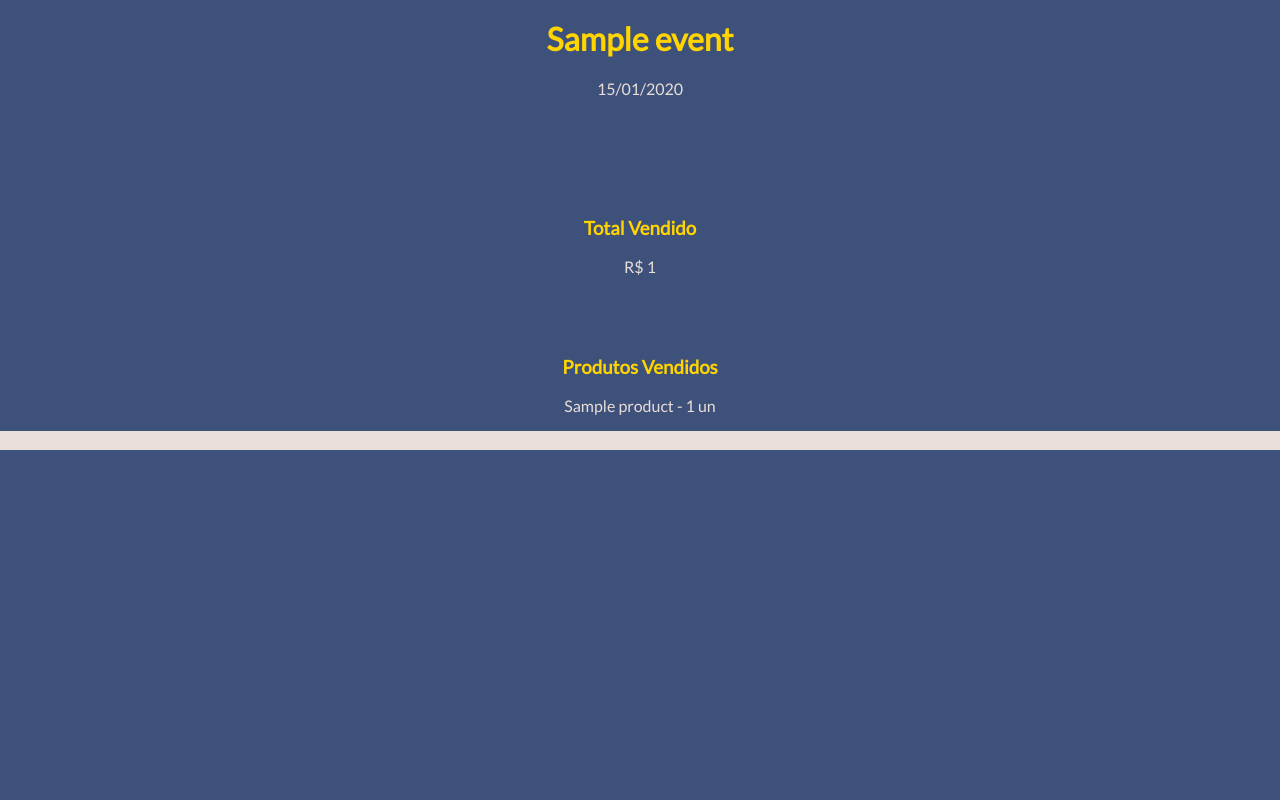
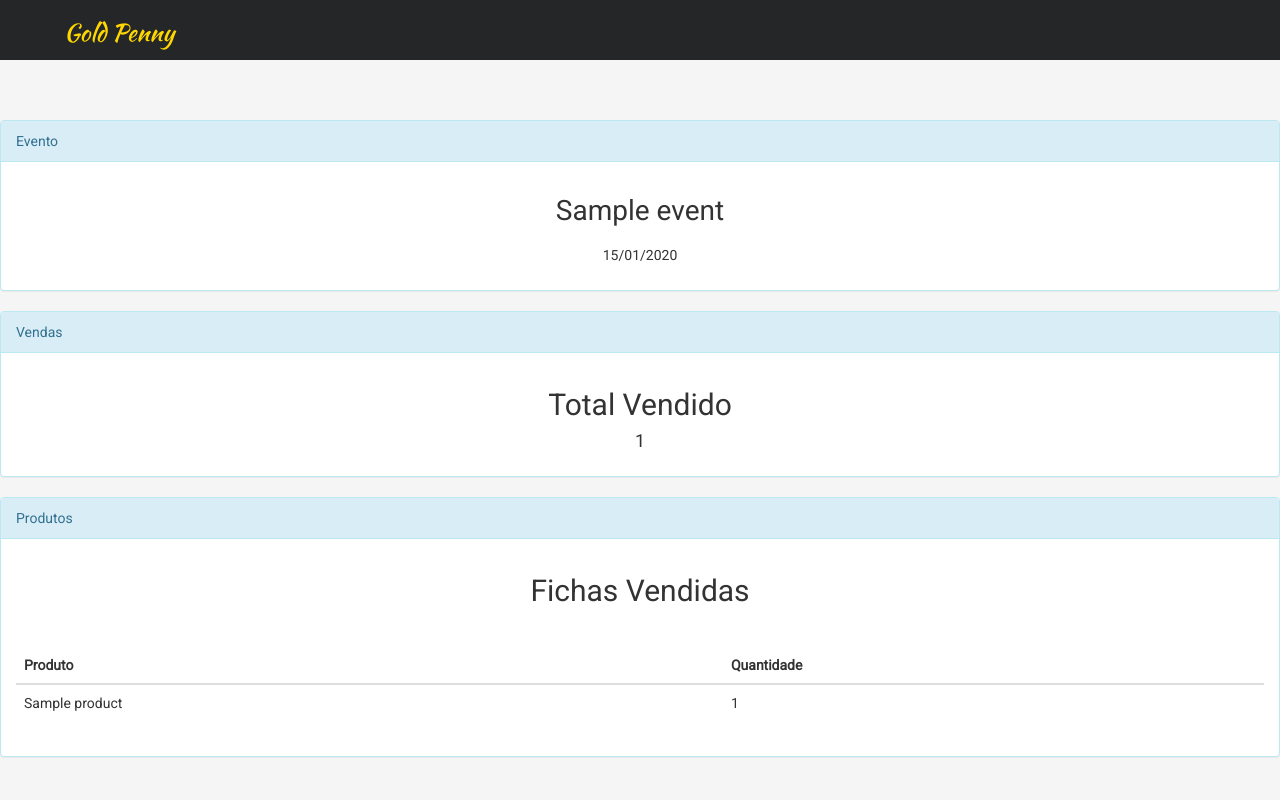
Before and after one commit to rodrigocam/gold-penny-api, a Python web app: template gold_penny/users/jinja2/users/home.jinja2 in a window 1280 px wide. Run offline with Jinja, Linux system fonts and the light colour scheme; the template is opened without the code that fills it: most values are stand-ins (such as "Sample title", 1, 10 or a date in 2020); some libraries are stand-ins or nearby versions.

Commit message:
Change home page and add currency format for total earnings

```diff
--- a/gold_penny/config/settings.py
+++ b/gold_penny/config/settings.py
@@ -140,5 +140,5 @@ STATICFILES_DIRS = [
     '/var/www/static/',
 ]
 
-#Django login
+# Django login
 LOGIN_REDIRECT_URL = 'index'
--- a/gold_penny/users/jinja2/users/base.jinja2
+++ b/gold_penny/users/jinja2/users/base.jinja2
@@ -1,15 +1,31 @@
 <!doctype html>
 <html>
     <head>
+        <title> Gold Penny </title>
+        <meta name="viewport" content="width=device-width, initial-scale=1">
+
+        <!-- Latest compiled and minified CSS -->
+        <link rel="stylesheet" href="https://maxcdn.bootstrapcdn.com/bootstrap/3.3.7/css/bootstrap.min.css">
+
+        <!-- jQuery library -->
+        <script src="https://ajax.googleapis.com/ajax/libs/jquery/3.3.1/jquery.min.js"></script>
+
+        <!-- Latest compiled JavaScript -->
+        <script src="https://maxcdn.bootstrapcdn.com/bootstrap/3.3.7/js/bootstrap.min.js"></script>
+
+        <link rel="stylesheet" href="https://cdnjs.cloudflare.com/ajax/libs/font-awesome/4.7.0/css/font-awesome.min.css">
+
+        <link rel="stylesheet" href="/static/css/main.css">
         <link rel="stylesheet" href="https://cdnjs.cloudflare.com/ajax/libs/normalize/8.0.0/normalize.min.css">
-        <link rel="stylesheet" href="/static/css/main.css">
-        <link rel="stylesheet" type="text/css" href="http://fonts.googleapis.com/css?family=Lato">
+        <link rel="stylesheet" type="text/css" href="http://fonts.googleapis.com/css?family=Kaushan+Script|Roboto">
     </head>
     <body>
-        <!--[if lte IE 9]>
-            <p class="browserupgrade">You are using an <strong>outdated</strong> browser. Please <a href="https://browsehappy.com/">upgrade your browser</a> to improve your experience and security.</p>
-        <![endif]-->
-        <div id="content">
+        <header>
+            <div class="top-menu">
+                <h3 class="logo">Gold Penny</h3>
+            </div>
+        </header>
+        <div class="content">
             {% block content %}
             {% endblock %}
         </div>
--- a/gold_penny/users/jinja2/users/home.jinja2
+++ b/gold_penny/users/jinja2/users/home.jinja2
@@ -1,15 +1,41 @@
 {% extends "users/base.jinja2" %}
 {% block content %}
-    <h1 class='event-name'>{{ event }}</h1>
-    <p class='event-date'> {{ event.date.strftime('%d/%m/%Y') }} </p>
-    <div class='event-earnings'>
-        <h3>Total Vendido</h3>
-        <p>R$ {{ total_earnings }}</p>
+    <div class="panel panel-info">
+        <div class="panel-heading">Evento</div>
+        <div id="event-info" class="panel-body">
+            <h1 class='event-name'>{{ event }}</h1>
+            <p class='event-date'> {{ event.date.strftime('%d/%m/%Y') }} </p>
+        </div>
     </div>
-    <div class='products-sold'>
-        <h3>Produtos Vendidos</h3>
-        {% for product in products_sold %}
-            <p> {{ product }} - {{ product.total_sold }} un</p>
-        {% endfor %}
+    <div class="panel panel-info">
+        <div class="panel-heading">Vendas</div>
+        <div  id="earnings" class="panel-body">
+            <h2>Total Vendido </h2>
+            <h4> {{ total_earnings }} </h4>
+        </div>
+    </div>
+    <div class="panel panel-info">
+        <div class="panel-heading">Produtos</div>
+        <div id="products" class="panel-body">
+            <h2>Fichas Vendidas</h2>
+            <div class="table-responsive">
+                <table class="table">
+                    <thead>
+                        <tr>
+                            <th>Produto</th>
+                            <th>Quantidade</th>
+                        </tr>
+                    </thead>
+                    <tbody>
+                        {% for product in products_sold %}
+                            <tr>
+                                <td>{{ product }}</td>
+                                <td>{{ product.total_sold }}</td>
+                            </tr>
+                        {% endfor %}
+                    </tbody>
+                </table>
+            </div>
+        </div>
     </div>
 {% endblock %}
--- a/gold_penny/users/static/css/main.css
+++ b/gold_penny/users/static/css/main.css
@@ -1,40 +1,43 @@
+.top-menu{
+    top: 0;
+    position: fixed;
+    background-color: #252627;
+    width: 100%;
+    height: 60px;
+}
+
+.logo{
+    font-family: 'Kaushan Script', cursive;
+    color: gold;
+    padding-left: 5vw;
+}
+
+
 body{
-    background-color: #3e517a;
-    font-family: Lato;
+    background-color: whitesmoke;
 }
 
 .content{
-    margin-top: 200px;
+    font-family: Roboto;
+    margin-top: 15vh;
 }
 
-.content, .event-name{
-    text-align: center;
-    color: #ffd400;
-}
-.content, .event-date{
-    text-align: center;
-    color: #eadeda;
-}
-
-.content, .event-earnings{
-    margin-top: 15vh;
+#event-info{
     text-align: center;
 }
 
-.content, .event-earnings, h3{
-    color: #ffd400;
+#earnings{
+    text-align: center;
 }
 
-.content, .event-earnings, p{
-    color: #eadeda;
+#products h2{
+    text-align: center;
 }
 
-.content, .products-sold{
-    margin-top: 10vh;
-    text-align: center;
-    list-style-type: none;
+#products .table-responsive{
+    margin-top: 5vh;
 }
 
 footer{
-    background-color: #eadeda;
+    display: none;
 }
--- a/gold_penny/users/views.py
+++ b/gold_penny/users/views.py
@@ -2,6 +2,7 @@ from django.shortcuts import render
 from django.contrib import auth
 from django.http import HttpResponseRedirect
 
+from babel.numbers import format_currency
 from events.models import Event, Product
 from users.forms import LoginForm
 
@@ -18,6 +19,8 @@ def index(request):
             for product in products_sold:
                 total_earnings += product.price * product.total_sold
 
+            total_earnings = format_currency(total_earnings, 'BRL', locale='pt_BR')
+
         ctx = {
             'event': event,
             'total_earnings': total_earnings,
--- a/requirements/local.txt
+++ b/requirements/local.txt
@@ -18,3 +18,6 @@ Jinja2==2.10
 
 #Cors
 django-cors-headers==2.2.0
+
+#Babel
+Babel==2.5.3
```
